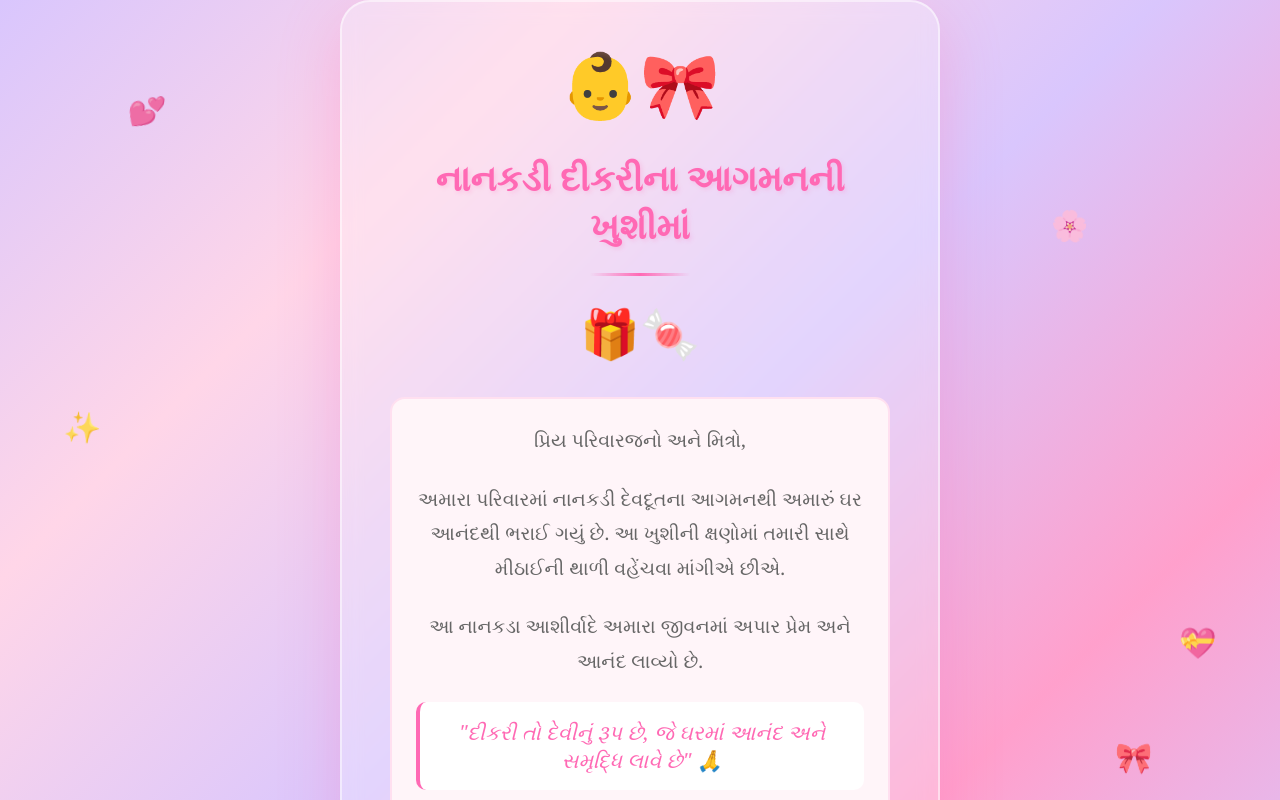
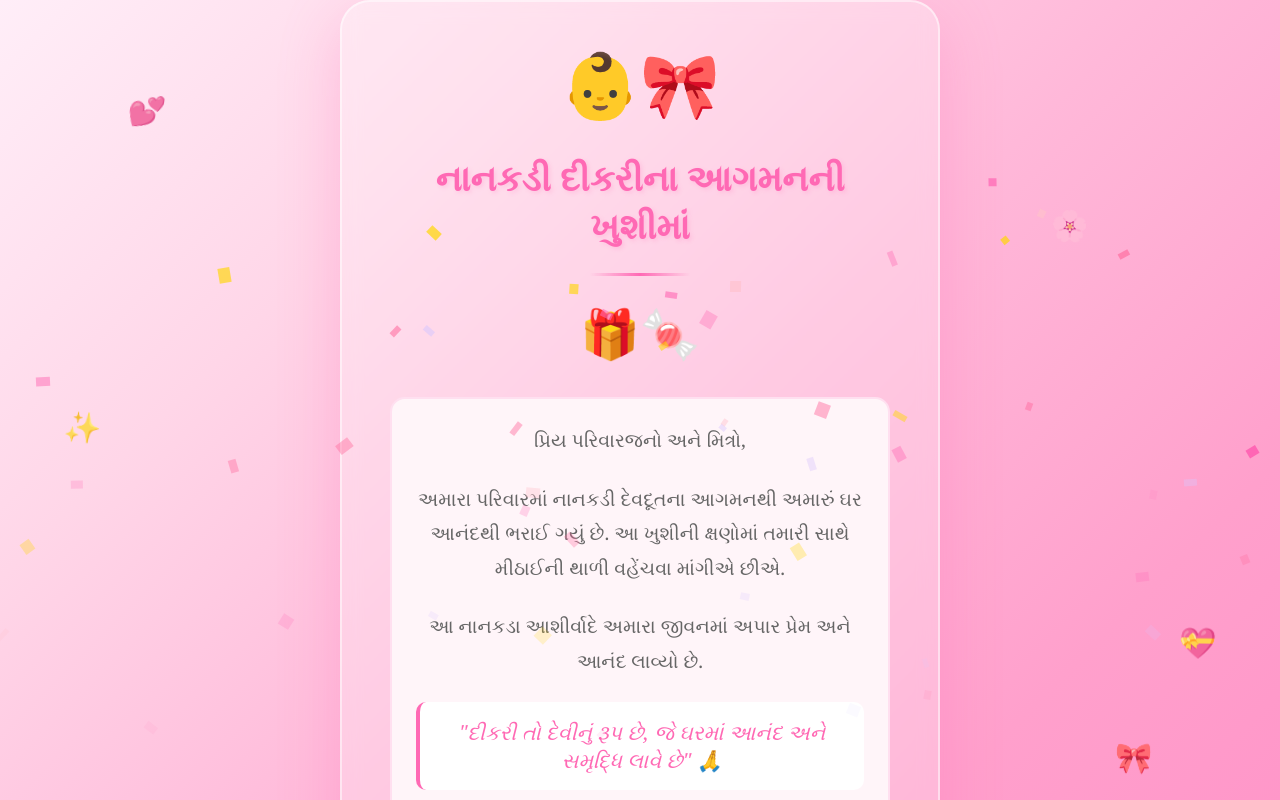
Before and after one commit to DevWithHarsh/LinkQR, a plain HTML site: page index.html in a window 1280 px wide. Both pictures are taken after a click on the button "🌺 ગુજરાતી". Shown: the top 800 px of the page. Drawn offline with Linux system fonts and the light colour scheme.

Commit message:
animation

```diff
--- a/index.html
+++ b/index.html
@@ -13,7 +13,7 @@
 
         body {
             font-family: 'Georgia', serif;
-            background: linear-gradient(135deg, #d9c6fd 0%, #d9c6fd 25%, #d9c6fd 50%, #d9c6fd 75%, #d9c6fd 100%);
+            background: linear-gradient(135deg, #ffeef8 0%, #ffd6e8 25%, #ffb8d9 50%, #ffa0cc 75%, #ff91c7 100%);
             min-height: 100vh;
             display: flex;
             justify-content: center;
@@ -25,10 +25,10 @@
 
         @keyframes gradientShift {
             0%, 100% {
-                background: linear-gradient(135deg, #d9c6fd 0%, #ffd6e8 25%, #d9c6fd 50%, #ffa0cc 75%, #d9c6fd 100%);
+                background: linear-gradient(135deg, #ffeef8 0%, #ffd6e8 25%, #ffb8d9 50%, #ffa0cc 75%, #ff91c7 100%);
             }
             50% {
-                background: linear-gradient(135deg, #ffe0f5 0%, #d9c6fd 25%, #ffadd6 50%, #d9c6fd 75%, #ff7ab8 100%);
+                background: linear-gradient(135deg, #ffe0f5 0%, #ffcce5 25%, #ffadd6 50%, #ff8ec4 75%, #ff7ab8 100%);
             }
         }
 
@@ -220,6 +220,28 @@
             0%, 100% { opacity: 1; transform: scale(1); }
             50% { opacity: 0.5; transform: scale(1.2); }
         }
+
+        /* Confetti styles */
+        .confetti {
+            position: fixed;
+            width: 10px;
+            height: 10px;
+            background: #ff69b4;
+            animation: confetti-fall 3s linear forwards;
+            z-index: 1000;
+            pointer-events: none;
+        }
+
+        @keyframes confetti-fall {
+            0% {
+                transform: translateY(0) rotate(0deg);
+                opacity: 1;
+            }
+            100% {
+                transform: translateY(100vh) rotate(720deg);
+                opacity: 0;
+            }
+        }
     </style>
 </head>
 <body>
@@ -295,14 +317,41 @@
     </div>
 
     <script>
+        function createConfetti() {
+            const colors = ['#ff69b4', '#ff1493', '#ffc0cb', '#ff91c7', '#d9c6fd', '#ffd700', '#ff6b9d'];
+            const confettiCount = 50;
+
+            for (let i = 0; i < confettiCount; i++) {
+                setTimeout(() => {
+                    const confetti = document.createElement('div');
+                    confetti.classList.add('confetti');
+                    confetti.style.left = Math.random() * 100 + '%';
+                    confetti.style.top = '-20px';
+                    confetti.style.background = colors[Math.floor(Math.random() * colors.length)];
+                    confetti.style.width = (Math.random() * 10 + 5) + 'px';
+                    confetti.style.height = (Math.random() * 10 + 5) + 'px';
+                    confetti.style.animationDelay = Math.random() * 0.5 + 's';
+                    confetti.style.animationDuration = (Math.random() * 2 + 2) + 's';
+
+                    document.body.appendChild(confetti);
+
+                    setTimeout(() => {
+                        confetti.remove();
+                    }, 3500);
+                }, i * 30);
+            }
+        }
+
         function showPage(pageName) {
             const pages = document.querySelectorAll('.page');
             pages.forEach(page => page.classList.remove('active'));
 
             if (pageName === 'gujarati') {
                 document.getElementById('gujarati-page').classList.add('active');
+                createConfetti();
             } else if (pageName === 'english') {
                 document.getElementById('english-page').classList.add('active');
+                createConfetti();
             } else if (pageName === 'selection') {
                 document.getElementById('selection-page').classList.add('active');
             }
```
